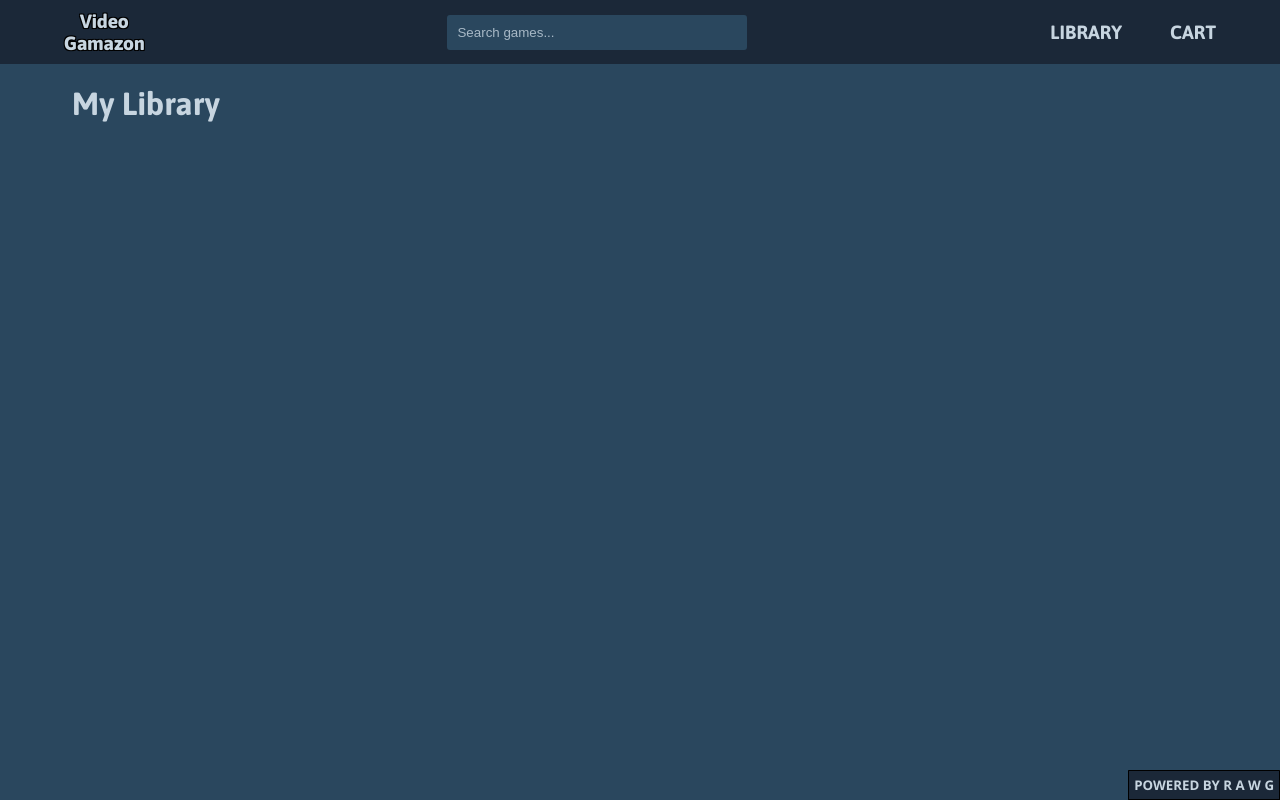
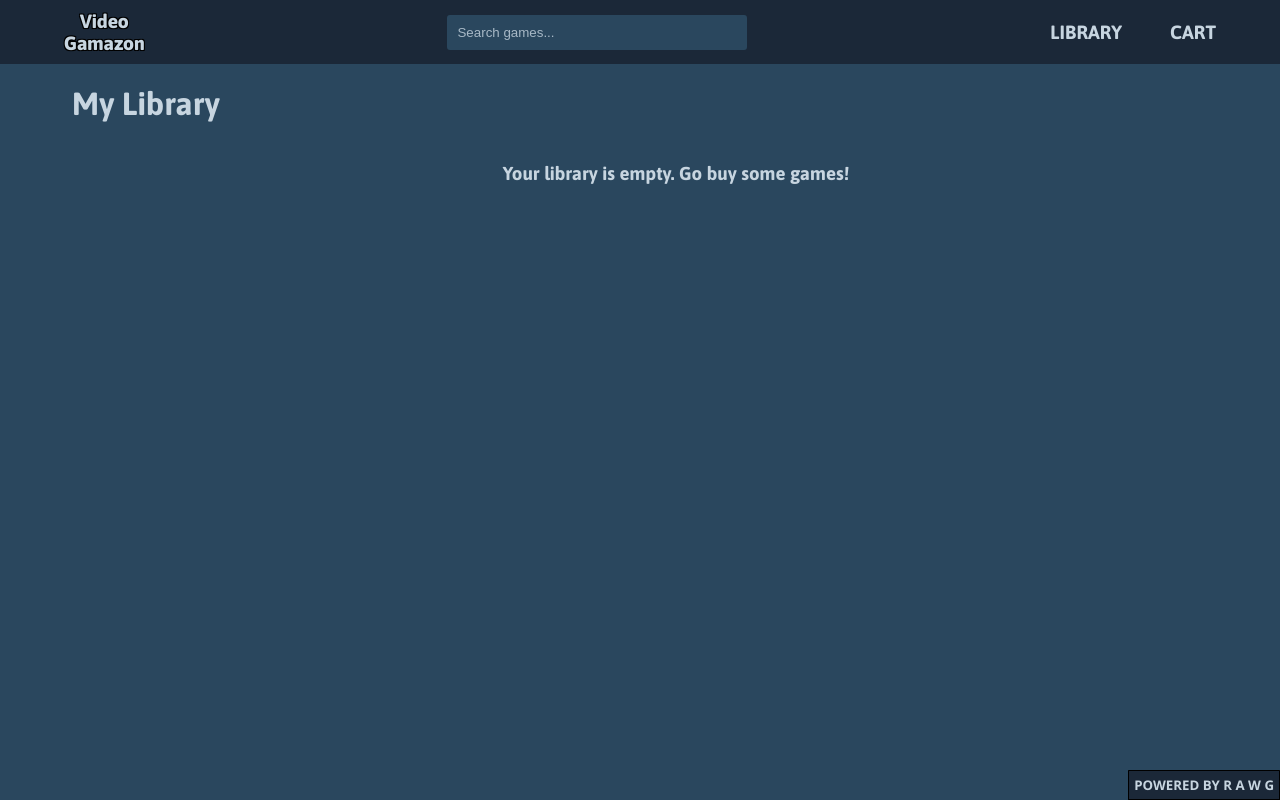
Before and after one commit to Cooper-Adams/Shopping-Cart, a React (Vite) app: page /library in a window 1280 px wide. Built offline with nearby package versions, Linux system fonts and the light colour scheme.

Commit message:
Added logic to display a message when the library is empty

```diff
--- a/src/pages/Library.jsx
+++ b/src/pages/Library.jsx
@@ -15,6 +15,7 @@ const Library = () => {
                 <h1 className='library-header'>My Library</h1>
 
                 <div className='library-pg-container'>
+                    {library.length != 0 && <>
                         <div className='library-product-grid'>
                             {library.map((game) => {
                                 return (
@@ -25,6 +26,11 @@ const Library = () => {
                                 )
                             })}
                         </div>
+                    </>}
+
+                    {library.length == 0 && <>
+                        <h3 className='library-empty'>Your library is empty. Go buy some games!</h3>
+                    </>}
                 </div>
             </div>
         </>
```
Lines whose indentation alone changed are shown as unchanged.
